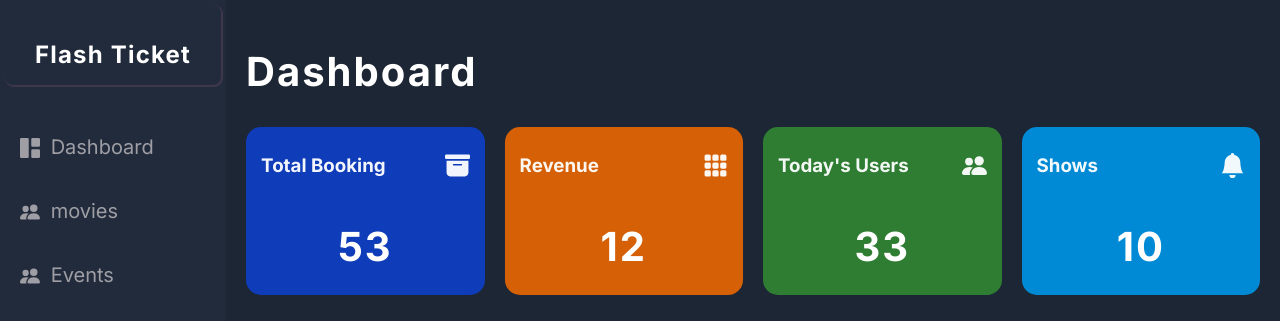
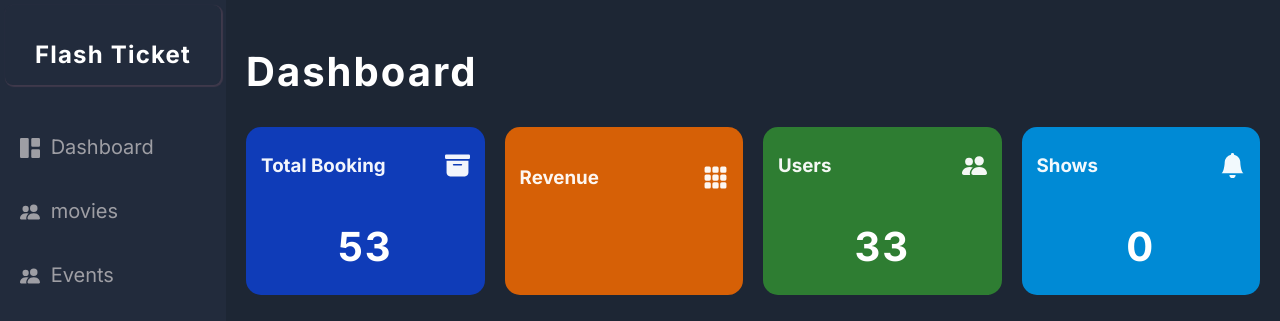
Before and after one commit to Theatre-Reservation/admin, a React (Vite) app: page / in a window 1280 px wide. Shown: the top 321 px of the page. Built offline with nearby package versions, Linux system fonts and the light colour scheme; no server answers.

Commit message:
Refactor Show component and update default values for new shows

```diff
--- a/src/pages/Home/Home.jsx
+++ b/src/pages/Home/Home.jsx
@@ -1,4 +1,4 @@
-import React from "react";
+import React, { useEffect } from "react";
 import {
   BsFillArchiveFill,
   BsFillGrid3X3GapFill,
@@ -24,8 +24,39 @@ import {
 import DashboardData from "./DashboardData";
 import "./Dashboard.css";
 import Card from "../../components/Card/Card";
+import axios from "../../axios";
 
 function Dashboard() {
+  const [totalshows, setTotalShows] = React.useState(0);
+  const [seats, setSeats] = React.useState([[]]);
+
+  useEffect(() => {
+    // Fetch data from Show API from "http://localhost:8000/api/v1/shows/admin/64e1f26b2a91d130d5a14e3f"
+    axios
+      .get("/shows/admin/64e1f26b2a91d130d5a14e3f")
+      .then((res) => {
+        // count of total shows
+        setTotalShows(res.data.length);
+        // set seats
+        setSeats(res.data.price);
+
+        console.log(res.data);
+      })
+      .catch((err) => {
+        console.log(err);
+      });
+  }, []);
+
+  // calculate revenue
+  const revenue = (seats) => {
+    let revenue = 0;
+    seats.map((seat) => {
+      revenue += seat.price;
+    });
+    return revenue;
+  };
+  console.log("seats", seats);
+
   const DashData = [
     { name: "Deadpool", value: 400, color: "#0088FE" },
     { name: "Dune", value: 300, color: "#00C49F" },
@@ -33,9 +64,9 @@ function Dashboard() {
     { name: "Despicable", value: 100, color: "#FF8042" },
   ];
 
-  const Total_Revenue = (DashboardData) => {
-    DashboardData.map()
-  }
+  // const Total_Revenue = (DashboardData) => {
+  //   DashboardData.map()
+  // }
 
   return (
     <main className="main-container">
@@ -45,9 +76,9 @@ function Dashboard() {
 
       <div className="main-cards">
         <Card name="Total Booking" value="53" icon={BsFillArchiveFill} />
-        <Card name="Revenue" value="12" icon={BsFillGrid3X3GapFill} />
-        <Card name="Today's Users" value="33" icon={BsPeopleFill} />
-        <Card name="Shows" value="10" icon={BsFillBellFill} />
+        <Card name="Revenue" value={revenue} icon={BsFillGrid3X3GapFill} />
+        <Card name="Users" value="33" icon={BsPeopleFill} />
+        <Card name="Shows" value={totalshows} icon={BsFillBellFill} />
       </div>
 
       <div className="charts">
--- a/src/pages/Show/Show.jsx
+++ b/src/pages/Show/Show.jsx
@@ -10,12 +10,13 @@ function ShowsPage() {
   //   const [editingMode, setEditingMode] = useState(null);
   const [isModalOpen, setIsModalOpen] = useState(false);
   const [newShow, setNewShow] = useState({
-    movieTitle: "",
-    theater: "",
+    movieTitle: "Deadpool & Wolverine",
+    theater: "Liberty Cinema - Colombo",
     date: "",
     time: "",
     price: "",
-    availableSeats: "",
+    reserved_seats: ["A5", "C7", "F2"],
+    availableSeats: "80",
   });
   const navigate = useNavigate();
 
@@ -86,7 +87,7 @@ function ShowsPage() {
   // Function to save edited show
   const saveShow = async () => {
     try {
-      await axios.put(`/shows/${editingShow._id}`, editingShow);
+      await axios.patch(`/shows/${editingShow._id}`, editingShow);
       setShows((prevShows) =>
         prevShows.map((show) =>
           show._id === editingShow._id ? editingShow : show
```
